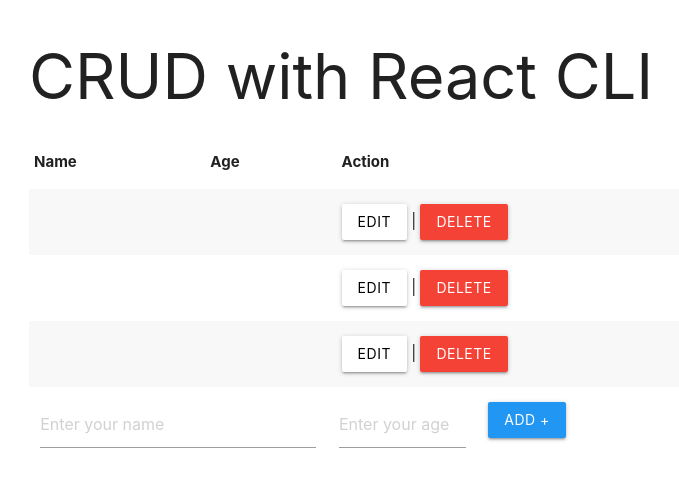
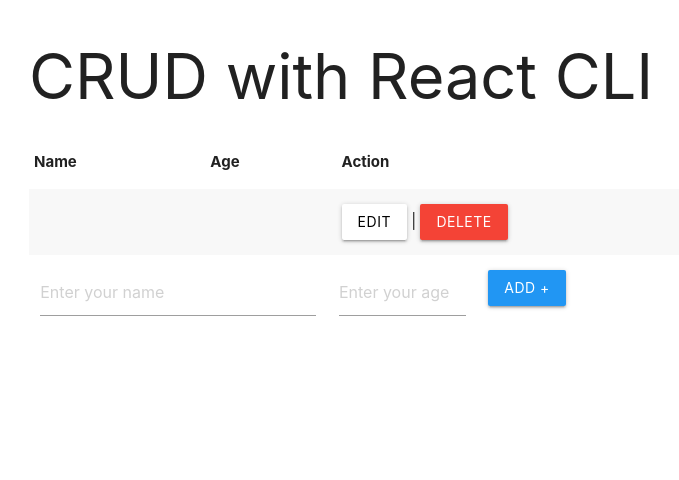
Before and after one commit to mallugunjate/my-react-app, a React (Create React App) app: page / in a window 1280 px wide. Shown: the top 480 px of the page, without its empty margins (163-842 px from the left). Built offline with nearby package versions, Linux system fonts and the light colour scheme.

Commit message:
Empty state

```diff
--- a/src/components/App.js
+++ b/src/components/App.js
@@ -8,8 +8,6 @@ class App extends Component{
     state = {
 
         users:[
-          {name:"", age:null, isEditing:false},
-          {name:"", age:null, isEditing:false},
           {name:"", age:null, isEditing:false}
 
         ]
```
